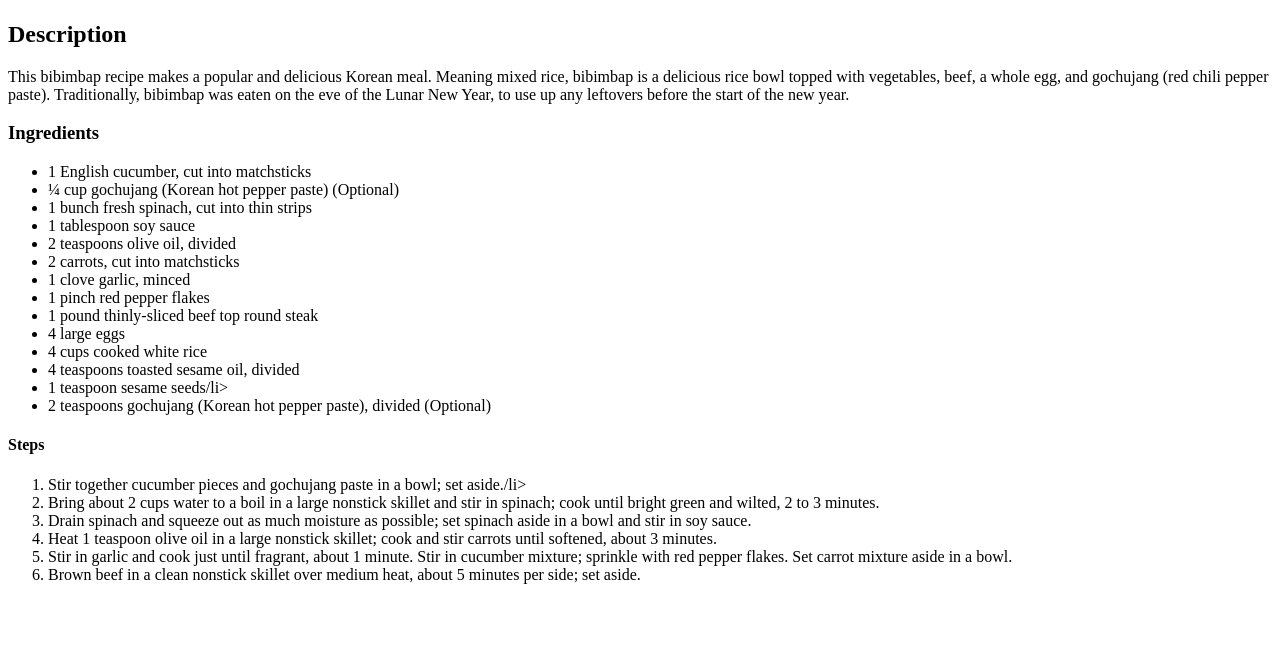
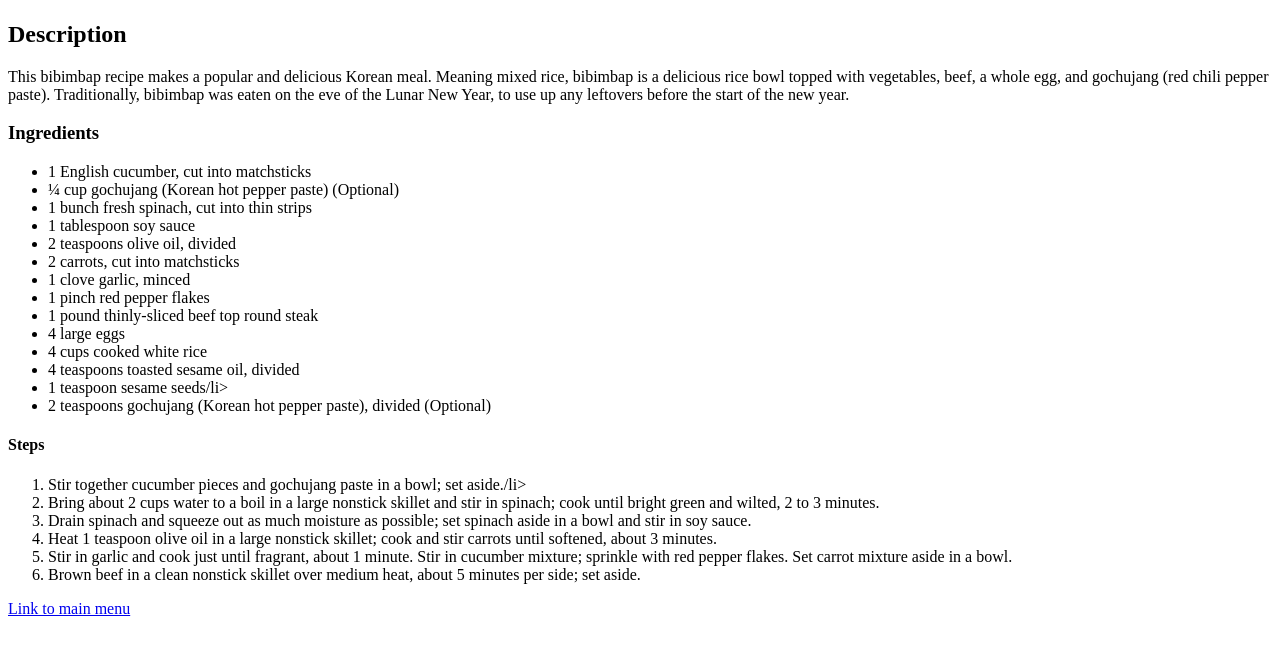
Before and after one commit to Ariorasoul/odin-recipes, a plain HTML site: page recipes/Bibimbap.html in a window 1280 px wide. Shown: the part 99-754 px from the top of the page. Drawn offline with Linux system fonts and the light colour scheme.

Commit message:
Nue image for index.html and a link to main menu in recipe pages

```diff
--- a/recipes/Bibimbap.html
+++ b/recipes/Bibimbap.html
@@ -44,5 +44,7 @@
         <li>Brown beef in a clean nonstick skillet over medium heat, about 5 minutes per side; set aside.</li>
     </ol>
 
+    <a href="../index.html">Link to main menu</a>
+
 </body>
 </html>
```
Also changed, not shown: index.html (+2 -0 lines), recipes/Pumpkin.html (+2 -0 lines), recipes/butternut.html (+2 -0 lines), recipe.jpg (added).
